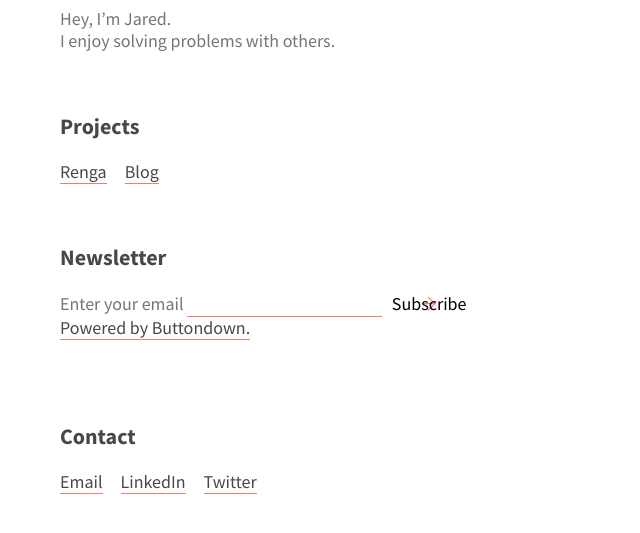
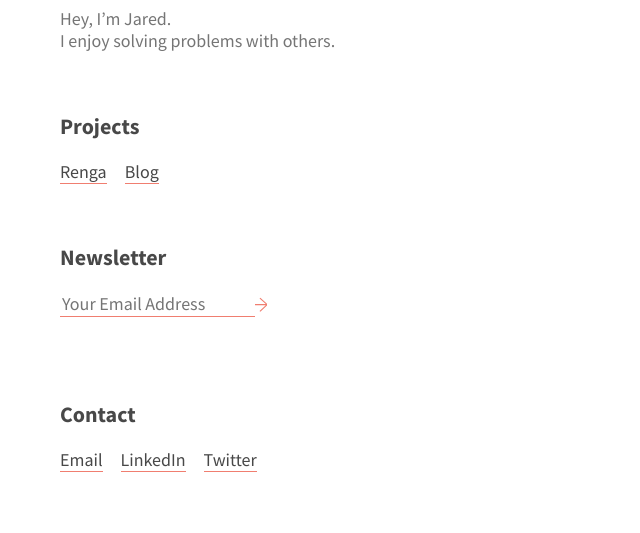
Before and after one commit to jaredhenriques/jaredhenriques.github.io, a plain HTML site: page index.html in a window 1280 px wide. Shown: the part 161-694 px from the top of the page, without its empty margins (0-640 px from the left). Drawn offline with nearby package versions, Linux system fonts and the light colour scheme.

Commit message:
back to MC

```diff
--- a/index.html
+++ b/index.html
@@ -23,21 +23,13 @@
 	<section>
 		<h2>Newsletter</h2>
 		<div id="mc_embed_signup">
-			<form
-  action="https://buttondown.email/api/emails/embed-subscribe/jaredhenriques"
-  method="post"
-  target="popupwindow"
-  onsubmit="window.open('https://buttondown.email/jaredhenriques', 'popupwindow')"
-  class="embeddable-buttondown-form"
->
-  <label for="bd-email">Enter your email</label>
-  <input type="email" name="email" id="bd-email">
-  <input type="hidden" value="1" name="embed"></input>
-  <input type="submit" value="Subscribe"></input>
-  <p>
-    <a href="https://buttondown.email" target="_blank">Powered by Buttondown.</a>
-  </p>
-</form>
+		<form action="https://jaredhenriques.us11.list-manage.com/subscribe/post-json?u=6e71206ee3c6cd2e4eab89f36&id=f2ba4685c1&c=?" method="get" id="mc-embedded-subscribe-form" name="mc-embedded-subscribe-form" class="validate" target="_blank" novalidate>
+
+		<div class="input-field-group">
+			<label for="mce-EMAIL" class="visuallyhidden">Email Address</label>
+			<input type="email" value="" name="EMAIL" class="required email" id="mce-EMAIL" placeholder="Your Email Address">
+			<input type="submit" value="" name="subscribe" id="mc-embedded-subscribe">
+			</div>
 
 		<div style="position: absolute; left: -5000px;" aria-hidden="true"><input type="text" name="b_6e71206ee3c6cd2e4eab89f36_f2ba4685c1" tabindex="-1" value=""></div>
 		<span id="flash" class="flash"></span>
```
